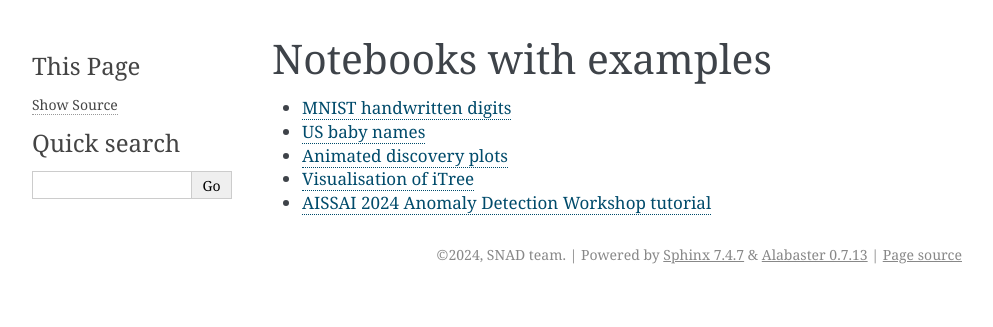
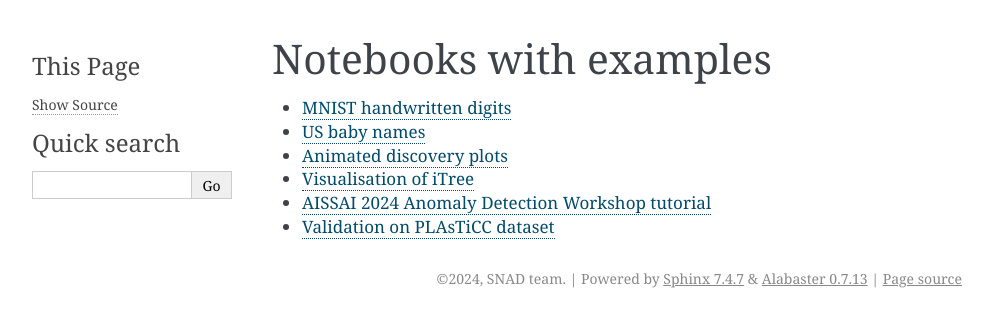
Before and after one commit to snad-space/coniferest, a Sphinx documentation site: the page built from docs/notebooks.rst, in a window 1280 px wide. Shown: the top 327 px of the page, without its empty margins (148-1141 px from the left). Built offline with Sphinx 7.4.7, drawn with Linux system fonts in a browser that asks for light colours.

Commit message:
Update notebooks.rst w/ plasticc

```diff
--- a/docs/notebooks.rst
+++ b/docs/notebooks.rst
@@ -9,3 +9,5 @@ Notebooks with examples
     Animated discovery plots <notebooks/animated-discovery>
     Visualisation of iTree <notebooks/itree-visualisation>
     AISSAI 2024 Anomaly Detection Workshop tutorial <notebooks/AISSAI_2024_tutorial>
+
+    Validation on PLAsTiCC dataset <notebooks/plasticc>
```
